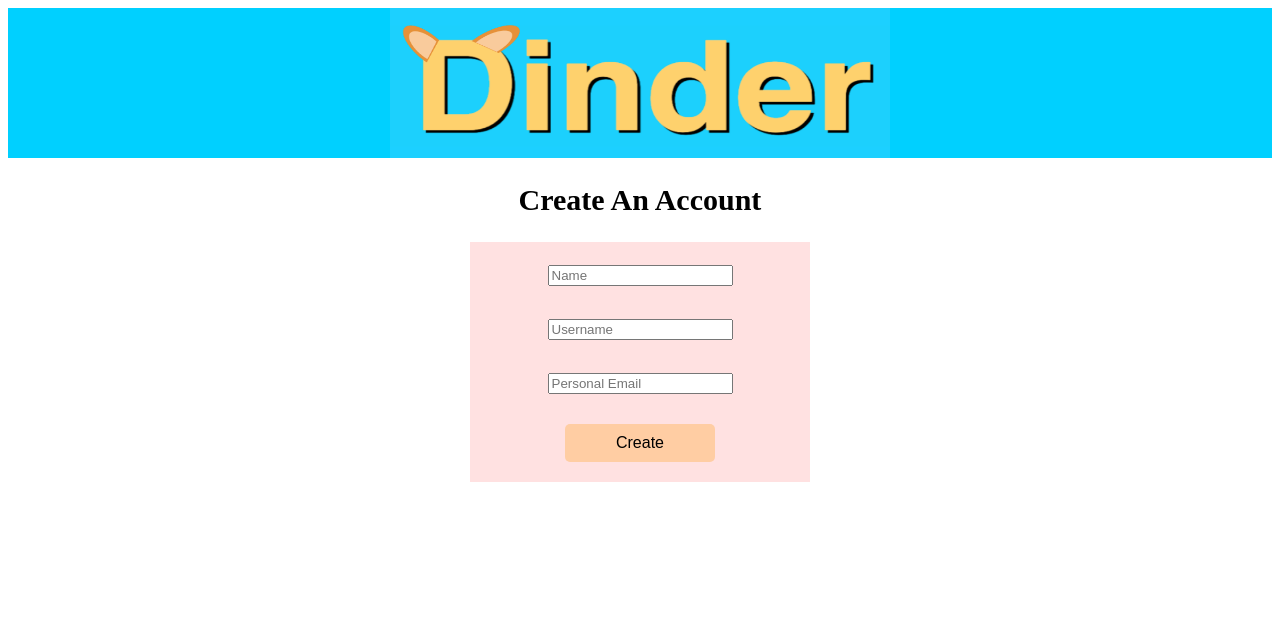
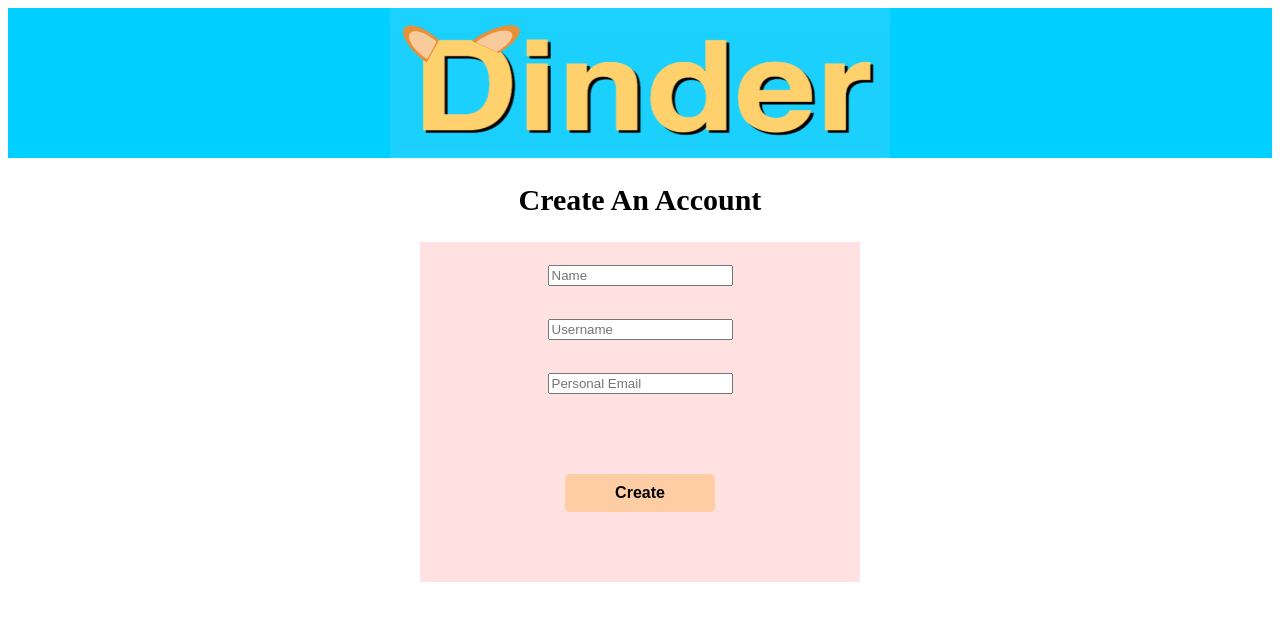
Before and after one commit to ad3707/w4111-proj1, a Flask app: page /signup in a window 1280 px wide. Shown: the top 621 px of the page. Run offline with Flask 2, Linux system fonts and the light colour scheme; parts of the project's set-up code (start-up, migrations or seed data) failed here and were passed over.

Commit message:
Update signup.html
Redesigned

```diff
--- a/templates/signup.html
+++ b/templates/signup.html
@@ -3,7 +3,7 @@
  <style>
    body{
      font-size: 15pt;
-     font-family: Sanchez;
+     font-family: 'Copperplate', serif;
      text-align: center;
    }
 
@@ -14,12 +14,14 @@
      border-radius: 5px;
      background: #ffcda3;
      font-size: 16px;
+     font-weight: bold;
+     margin-top: 50px;
+
    }
 
    #header {
      background-color: #00d0ff;
      margin: auto;
-     font-family: Helvetica;
      height: 150px;
    }
 
@@ -27,12 +29,14 @@
      margin: auto;
      background-color: #ffe1e1;
      padding: 20px;
-     height: 200px;
-     width: 300px;
+     height: 300px;
+     width: 400px;
+
    }
 
    #inputs {
      margin-bottom: 30px;
+
    }
 
  </style>
```
